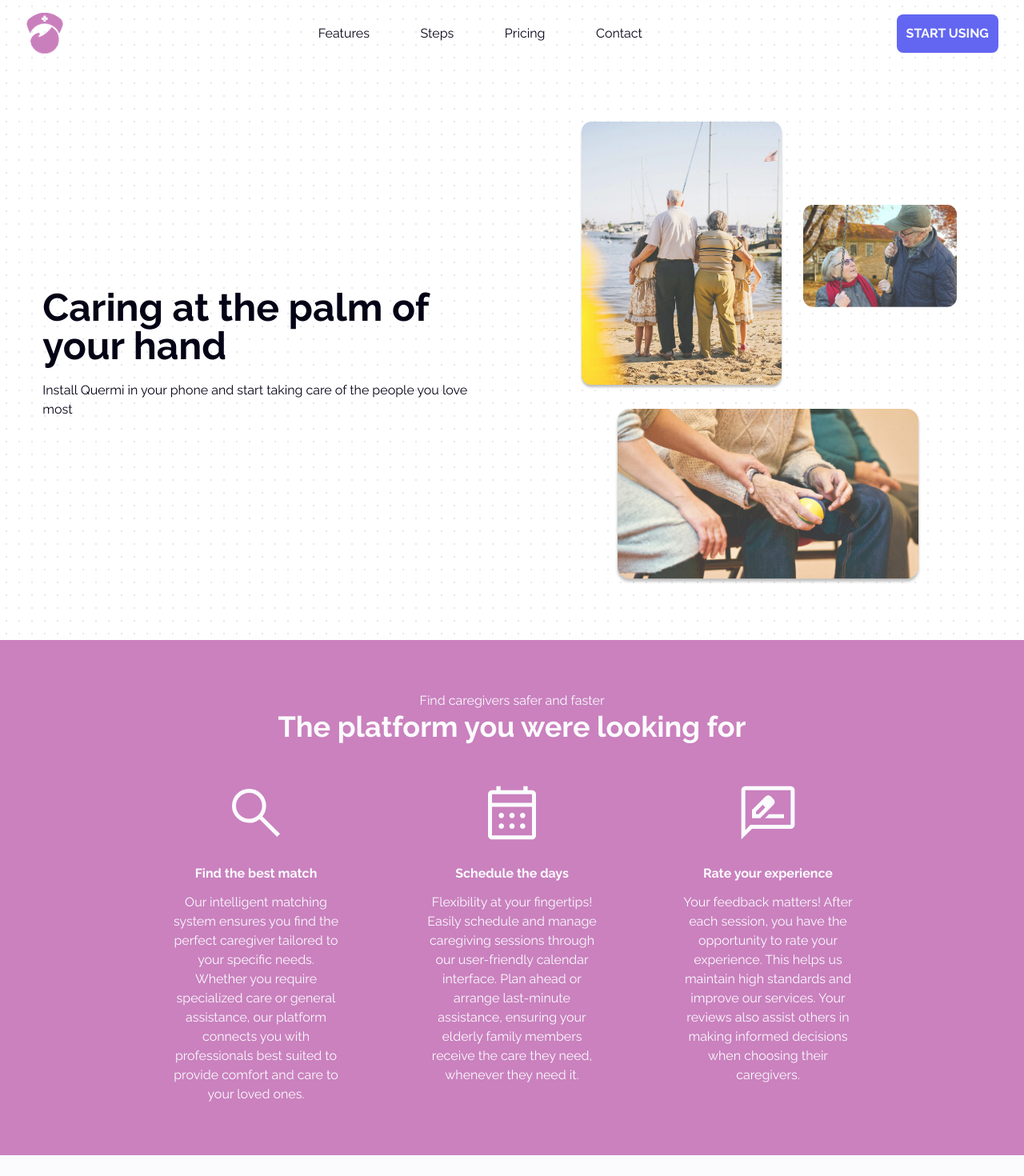
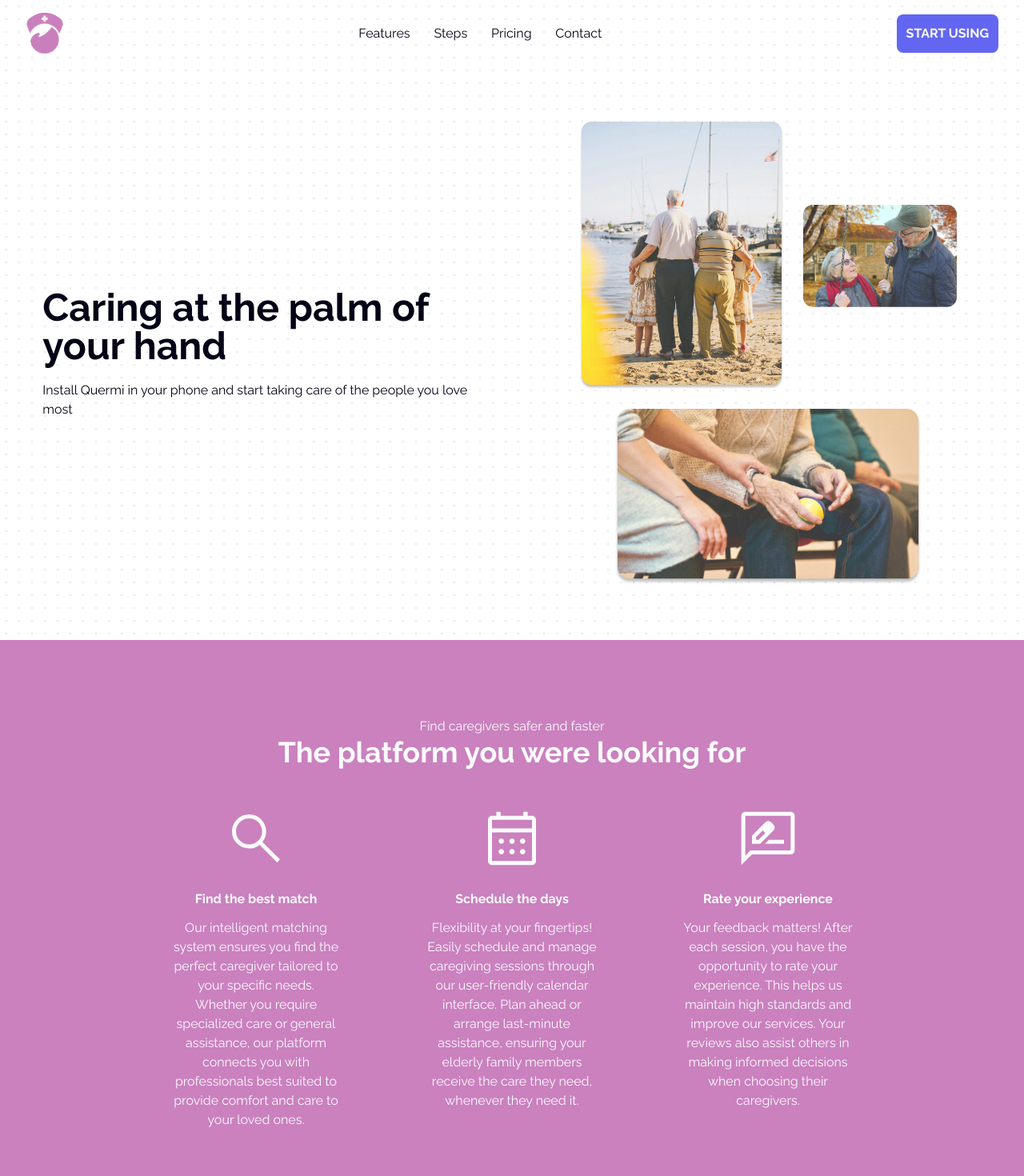
Before and after one commit to david-rivero/quermi-landing, a Next.js app: page / in a window 1280 px wide. Shown: the top 1470 px of the page at 80% size. Built offline with nearby package versions, Linux system fonts and the light colour scheme.

Commit message:
Implement improvements on landing components (links, new classnames and texts)

```diff
--- a/app/common/components/Footer.tsx
+++ b/app/common/components/Footer.tsx
@@ -8,7 +8,7 @@ import Twitter from '@/public/icons/twitter.svg';
 
 export const Footer: React.FC = () => {
   return (
-    <footer className="p-8 bg-q-footer text-q-background flex">
+    <footer id="footer" className="p-8 bg-q-footer text-q-background flex">
       <div className="footer-left">
         <div className="pb-32">
         <Image className="w-8" src={QuermiIcon} alt="Quermi" />
@@ -20,22 +20,25 @@ export const Footer: React.FC = () => {
         </div>
         </div>
         <p>© 2021 Quermi Öu. All rights reserved.</p>
-        <p>Project created by David Rivero,</p>
+        <p>
+          <span>Project created by David Rivero, for Portfolio purposes. More info here: </span>
+          <a href="https://github.com/david-rivero/quermi-landing" target="_blank" className="underline">https://github.com/david-rivero/quermi-landing</a>
+        </p>
       </div>
       <div className="footer-right flex m-auto">
         <div className="mr-20">
           <p className="font-['Raleway_Bold'] mb-3">Product</p>
           <ul>
-            <li className="mb-1.5">For providers</li>
-            <li className="mb-1.5">Features</li>
-            <li className="mb-1.5">Pricing</li>
+            <li className="mb-1.5"><a href="/providers">For providers</a></li>
+            <li className="mb-1.5"><a href="/#features">Features</a></li>
+            <li className="mb-1.5"><a href="/#pricing">Pricing</a></li>
           </ul>
         </div>
         <div className="mr-20">
           <p className="font-['Raleway_Bold'] mb-3">Company</p>
           <ul>
-            <li className="mb-1.5">About</li>
-            <li className="mb-1.5">Blog</li>
+            <li className="mb-1.5"><a href="/about">About</a></li>
+            <li className="mb-1.5"><a href="/blog">Blog</a></li>
             <li className="mb-1.5">Press</li>
             <li className="mb-1.5">Contact</li>
           </ul>
@@ -43,8 +46,8 @@ export const Footer: React.FC = () => {
         <div className="mr-20">
           <p className="font-['Raleway_Bold'] mb-3">Legal</p>
           <ul>
-            <li className="mb-1.5">Terms of service</li>
-            <li className="mb-1.5">Privacy</li>
+            <li className="mb-1.5"><a href="/tos">Terms of service</a></li>
+            <li className="mb-1.5"><a href="/privacy">Privacy</a></li>
           </ul>
         </div>
       </div>
--- a/app/common/components/Header.tsx
+++ b/app/common/components/Header.tsx
@@ -1,4 +1,5 @@
 import Image from 'next/image';
+import Link from 'next/link';
 import React from 'react';
 
 import QuermiIcon from '@/public/icons/quermi-icon.svg';
@@ -6,20 +7,27 @@ import QuermiWhiteIcon from '@/public/icons/quermi-hero-icon.svg';
 
 interface HeaderProps {
   whiteMode?: boolean;
+  showMenu?: boolean;
 }
 
-export const Header: React.FC<HeaderProps> = ({ whiteMode }) => {
+export const Header: React.FC<HeaderProps> = ({ whiteMode, showMenu = true }) => {
   return (
     <div className="flex justify-between items-center px-8 py-4">
       <div className="header__icon">
-        <Image className="w-12" src={whiteMode ? QuermiWhiteIcon : QuermiIcon} alt="Quermi" />
+        <Link href="/">
+          <Image className="w-12" src={whiteMode ? QuermiWhiteIcon : QuermiIcon} alt="Quermi" />
+        </Link>
       </div>
-      <ul className="flex w-1/3 justify-between">
-        <li>Features</li>
-        <li>Steps</li>
-        <li>Pricing</li>
-        <li>Contact</li>
-      </ul>
+      {
+        showMenu && (
+          <ul className="flex w-1/4 justify-between">
+            <li><Link href="#features">Features</Link></li>
+            <li><Link href="#steps">Steps</Link></li>
+            <li><Link href="#pricing">Pricing</Link></li>
+            <li><Link href="#footer">Contact</Link></li>
+          </ul>
+        )
+      }
       <div className="header__cta">
         <button className="p-3 bg-indigo-500 rounded-lg font-['Raleway_Bold'] font-bold	text-slate-50 uppercase">Start using</button>
       </div>
--- a/app/common/components/Hero.tsx
+++ b/app/common/components/Hero.tsx
@@ -5,14 +5,15 @@ import { Header } from './Header';
 interface HeroProps {
   extraClassNames?: string;
   whiteMode?: boolean;
+  showMenu?: boolean;
 }
 
-export const Hero: React.FC<PropsWithChildren<HeroProps>> = ({ children, extraClassNames, whiteMode }) => {
+export const Hero: React.FC<PropsWithChildren<HeroProps>> = ({ children, extraClassNames, whiteMode, showMenu = true }) => {
   const heroClassNames = `flex flex-col ${extraClassNames}`;
 
   return (
     <div id="hero" className={heroClassNames}>
-      <Header whiteMode={!!whiteMode} />
+      <Header whiteMode={!!whiteMode} showMenu={showMenu} />
       { children }
     </div>
   );
--- a/app/common/components/product/CTA.tsx
+++ b/app/common/components/product/CTA.tsx
@@ -4,9 +4,14 @@ import React from 'react';
 import GooglePlay from '@/public/icons/google-play-cta.svg';
 import AppStore from '@/public/icons/app-store-cta.svg';
 
-export const CTA: React.FC = () => {
+interface CTAProps {
+  bgColor?: string;
+}
+
+export const CTA: React.FC<CTAProps> = ({ bgColor = 'bg-q-primary' }) => {
+  const componentClassName = `py-16 ${bgColor}`;
   return (
-    <div id="cta" className="py-16 bg-q-primary">
+    <div id="cta" className={componentClassName}>
       <h2 className="text-3xl text-center text-q-background">Download the app and start your experience</h2>
       <div className="flex justify-center mt-6">
         <Image className="w-48 mr-4" src={GooglePlay} alt="Google Play" />
--- a/app/common/components/product/Features.tsx
+++ b/app/common/components/product/Features.tsx
@@ -7,9 +7,14 @@ import SearchIcon from '@/public/icons/search.svg';
 import CalendarIcon from '@/public/icons/calendar-month.svg';
 import RateReview from '@/public/icons/rate-review.svg';
 
-export const Features: React.FC = () => {
+interface FeaturesProps {
+  bgColor?: string;
+}
+
+export const Features: React.FC<FeaturesProps> = ({ bgColor = 'q-primary' }) => {
+  const componentClassName = `py-24 bg-${bgColor} text-q-background`;
   return (
-    <div id="feature" className="py-16 bg-q-primary text-q-background">
+    <div id="features" className={componentClassName}>
       <div>
         <p className="text-center">Find caregivers safer and faster</p>
         <SectionTitle>The platform you were looking for</SectionTitle>
--- a/app/common/components/product/Price.tsx
+++ b/app/common/components/product/Price.tsx
@@ -4,48 +4,60 @@ import React from 'react';
 import { SectionTitle } from './SectionTitle';
 
 import CheckIcon from '@/public/icons/check.svg';
+import CheckLightIcon from '@/public/icons/check-white.svg';
 
-export const Price: React.FC = () => {
+interface PriceProps {
+  bgColor?: string;
+  color?: string;
+  lightMode?: boolean;
+}
+
+export const Price: React.FC<PriceProps> = ({ bgColor = 'background-v2', color = 'q-text', lightMode = false }) => {
+  const componentClassName = `py-24 bg-q-${bgColor} text-${color}`;
   return (
-    <div id="pricing" className="py-16 bg-q-background-v2">
+    <div id="pricing" className={componentClassName}>
       <SectionTitle>Choose the right plan for you</SectionTitle>
       <div className="flex justify-center">
-        <div className="w-80 p-4 border border-q-text rounded-lg mr-6">
+        <div className={`w-80 p-4 border border-${color} rounded-lg mr-6`}>
           <p className="font-['Raleway_Bold'] text-lg">Basic</p>
           <p className="text-xs">Ideal for your first plan</p>
-          <p><span className="font-['Raleway_Bold'] text-5xl">$10</span>/month</p>
-          <button className="w-full p-3 bg-indigo-500 rounded-lg font-['Raleway_Bold'] font-bold	text-slate-50">Buy plan</button>
-          <div>
+          <div className="mt-4 mb-8 h-20">
+            <p><span className="font-['Raleway_Bold'] text-5xl">$10</span>/month</p>
+          </div>
+          <button className="w-full p-3 bg-indigo-500 rounded-lg font-['Raleway_Bold'] font-bold text-slate-50">Buy plan</button>
+          <div className="mt-6 mb-12">
             <ul>
               <li className="flex items-center text-sm">
-                <span><Image src={CheckIcon} alt="Check" /></span>
+                <span className="mr-1"><Image src={lightMode ? CheckLightIcon : CheckIcon} alt="Check" /></span>
                 <span>20 swipes per day</span>
               </li>
               <li className="flex items-center text-sm">
-                <span><Image src={CheckIcon} alt="Check" /></span>
+                <span className="mr-1"><Image src={lightMode ? CheckLightIcon : CheckIcon} alt="Check" /></span>
                 <span>2 types per day</span>
               </li>
             </ul>
           </div>
         </div>
-        <div className="w-80 p-4 border border-q-text rounded-lg">
+        <div className={`w-80 p-4 border border-${color} rounded-lg`}>
           <p className="font-['Raleway_Bold'] text-lg">Premium</p>
           <p className="text-xs">For customers with several requirements</p>
-          <p><span className="font-['Raleway_Bold'] text-5xl">$6</span>/month</p>
-          <p className="text-xs">Billed anually</p>
-          <button className="w-full p-3 bg-indigo-500 rounded-lg font-['Raleway_Bold'] font-bold	text-slate-50">Buy plan</button>
-          <div>
+          <div className="mt-4 mb-8 h-20">
+            <p><span className="font-['Raleway_Bold'] text-5xl">$6</span>/month</p>
+            <p className="text-xs">Billed anually</p>
+          </div>
+          <button className="w-full p-3 bg-indigo-500 rounded-lg font-['Raleway_Bold'] font-bold text-slate-50">Buy plan</button>
+          <div className="mt-6 mb-12">
             <ul>
               <li className="flex items-center text-sm">
-                <span><Image src={CheckIcon} alt="Check" /></span>
+                <span className="mr-1"><Image src={lightMode ? CheckLightIcon : CheckIcon} alt="Check" /></span>
                 <span>Unlimited swipes per day</span>
               </li>
               <li className="flex items-center text-sm">
-                <span><Image src={CheckIcon} alt="Check" /></span>
+                <span className="mr-1"><Image src={lightMode ? CheckLightIcon : CheckIcon} alt="Check" /></span>
                 <span>Access to all services provided in Quermi</span>
               </li>
               <li className="flex items-center text-sm">
-                <span><Image src={CheckIcon} alt="Check" /></span>
+                <span className="mr-1"><Image src={lightMode ? CheckLightIcon : CheckIcon} alt="Check" /></span>
                 <span>Profile highlighted</span>
               </li>
             </ul>
--- a/app/common/components/product/Steps.tsx
+++ b/app/common/components/product/Steps.tsx
@@ -12,7 +12,7 @@ import DigitalWellbeing from '@/public/icons/digital-wellbeing.svg';
 
 export const Steps: React.FC = () => {
   return (
-    <div id="steps" className="py-16 bg-q-background">
+    <div id="steps" className="py-24 bg-q-background">
       <SectionTitle>Start using Quermi now</SectionTitle>
       <div className="flex items-center">
         <div className="w-[25vw] m-auto">
```
Also changed, not shown: public/icons/check-white.svg (added).
